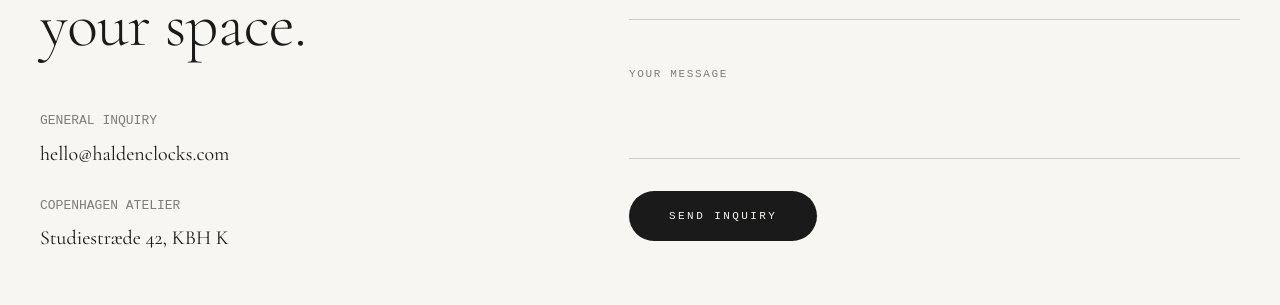
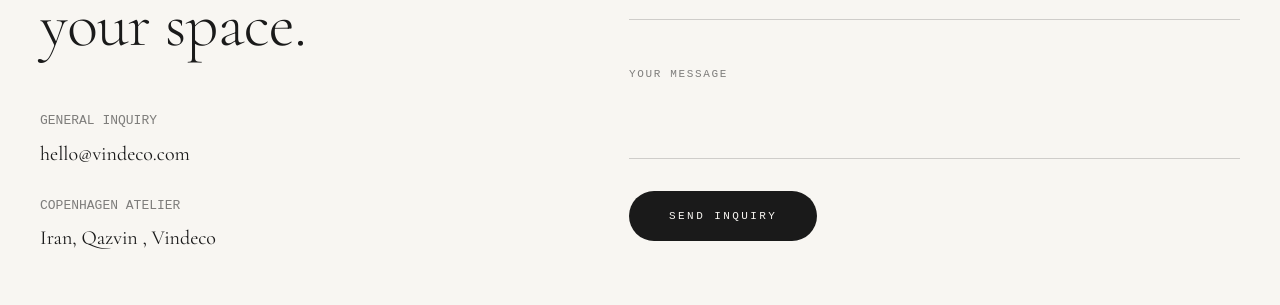
Before and after one commit to kiarashmiri22/word-clock, a plain HTML site: page index.html in a window 1280 px wide. Shown: the part 7181-7486 px from the top of the page. Drawn offline with nearby package versions, Linux system fonts and the light colour scheme.

Commit message:
Update index.html

```diff
--- a/index.html
+++ b/index.html
@@ -708,13 +708,13 @@
               <div class="contact__detail-item">
                 General inquiry
                 <a href="mailto:hello@haldenclocks.com"
-                  >hello@haldenclocks.com</a
+                  >hello@vindeco.com</a
                 >
               </div>
               <div class="contact__detail-item">
                 Copenhagen Atelier
                 <a href="https://maps.google.com" target="_blank" rel="noopener"
-                  >Studiestræde 42, KBH K</a
+                  >Iran, Qazvin , Vindeco</a
                 >
               </div>
             </div>
```
